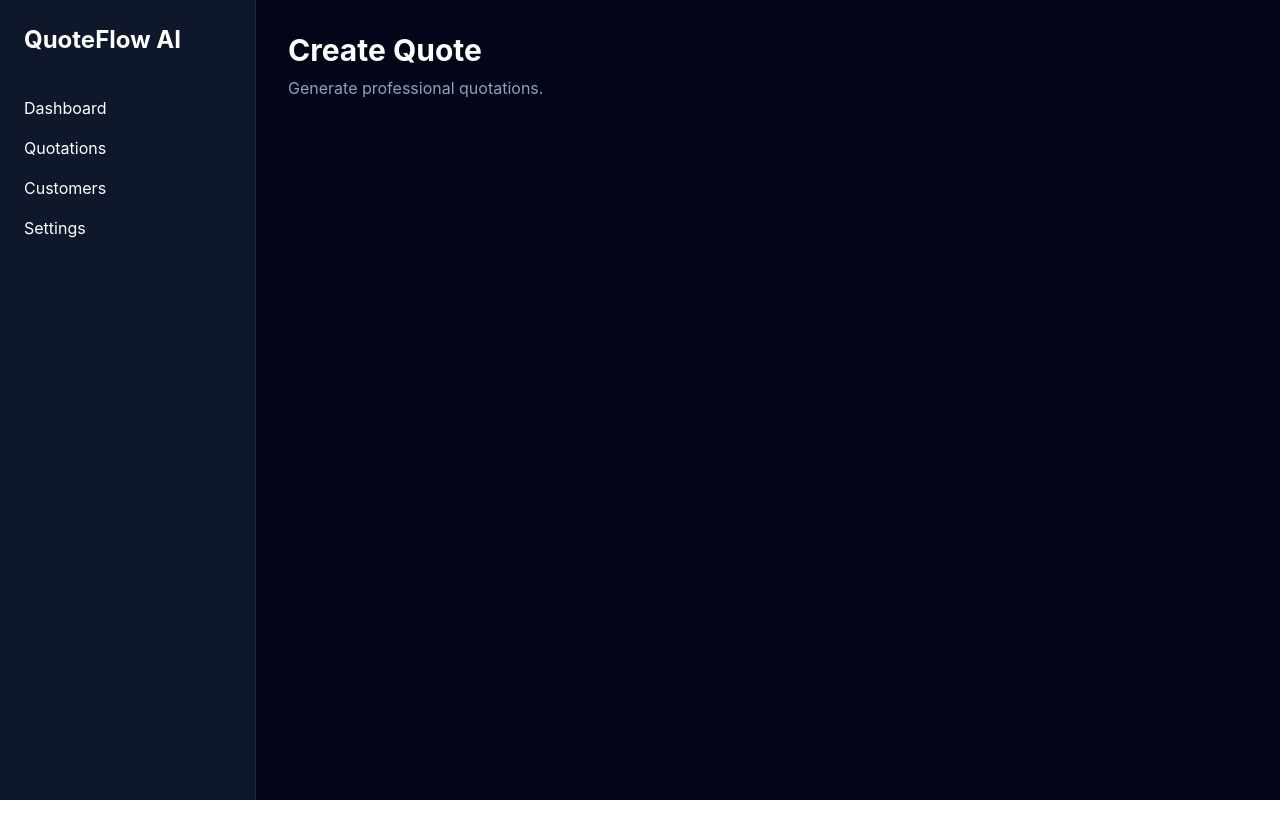
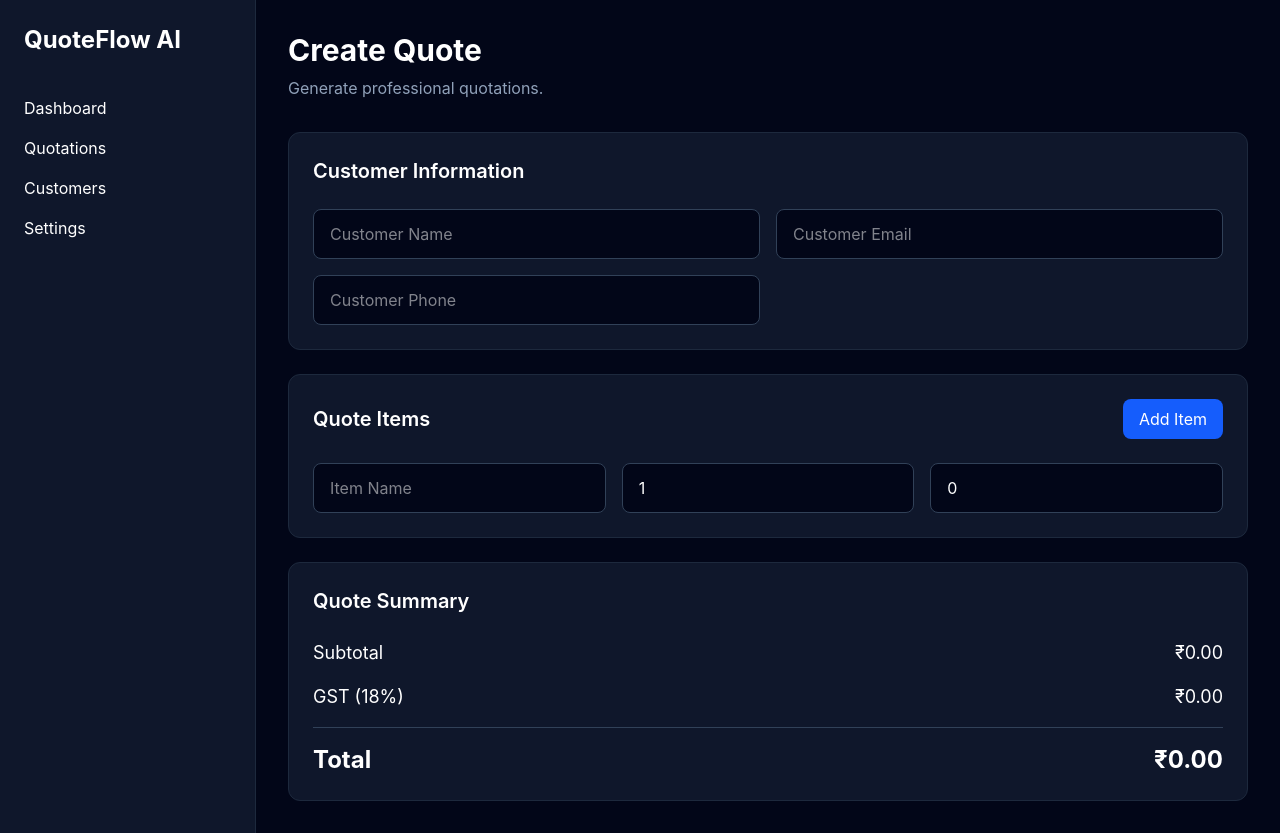
Before and after one commit to prathameshrjagtap/quoteflow-ai, a React (Vite) app in the folder client/: page /create-quote in a window 1280 px wide. Before the commit the page ends 800 px from the top, so only its background shows below. Built offline with nearby package versions, Linux system fonts and the light colour scheme.

Commit message:
Implemented quote item management and calculations

```diff
--- a/client/src/pages/CreateQuote.jsx
+++ b/client/src/pages/CreateQuote.jsx
@@ -1,13 +1,152 @@
+import { useState } from "react";
+
 export default function CreateQuote() {
+  const [customerName, setCustomerName] = useState("");
+  const [customerEmail, setCustomerEmail] = useState("");
+  const [customerPhone, setCustomerPhone] = useState("");
+
+  const [items, setItems] = useState([
+    {
+      itemName: "",
+      quantity: 1,
+      price: 0,
+    },
+  ]);
+
+  const addItem = () => {
+    setItems([
+      ...items,
+      {
+        itemName: "",
+        quantity: 1,
+        price: 0,
+      },
+    ]);
+  };
+
+  const updateItem = (index, field, value) => {
+    const updatedItems = [...items];
+
+    updatedItems[index][field] = value;
+
+    setItems(updatedItems);
+  };
+
+  const subtotal = items.reduce(
+    (total, item) => total + item.quantity * item.price,
+    0,
+  );
+
+  const gst = subtotal * 0.18;
+
+  const grandTotal = subtotal + gst;
+
   return (
-    <div>
-      <h2 className="text-3xl font-bold">
-        Create Quote
-      </h2>
+    <div className="max-w-5xl">
+      <h2 className="text-3xl font-bold">Create Quote</h2>
 
-      <p className="text-slate-400 mt-2">
+      <p className="text-slate-400 mt-2 mb-8">
         Generate professional quotations.
       </p>
+
+      {/* Customer Information */}
+      <div className="bg-slate-900 p-6 rounded-xl border border-slate-800">
+        <h3 className="text-xl font-semibold mb-6">Customer Information</h3>
+
+        <div className="grid md:grid-cols-2 gap-4">
+          <input
+            type="text"
+            placeholder="Customer Name"
+            value={customerName}
+            onChange={(e) => setCustomerName(e.target.value)}
+            className="bg-slate-950 border border-slate-700 rounded-lg px-4 py-3"
+          />
+
+          <input
+            type="email"
+            placeholder="Customer Email"
+            value={customerEmail}
+            onChange={(e) => setCustomerEmail(e.target.value)}
+            className="bg-slate-950 border border-slate-700 rounded-lg px-4 py-3"
+          />
+
+          <input
+            type="text"
+            placeholder="Customer Phone"
+            value={customerPhone}
+            onChange={(e) => setCustomerPhone(e.target.value)}
+            className="bg-slate-950 border border-slate-700 rounded-lg px-4 py-3"
+          />
+        </div>
+      </div>
+
+      {/* Quote Items */}
+      <div className="bg-slate-900 p-6 rounded-xl border border-slate-800 mt-6">
+        <div className="flex justify-between items-center mb-6">
+          <h3 className="text-xl font-semibold">Quote Items</h3>
+
+          <button
+            onClick={addItem}
+            className="bg-blue-600 hover:bg-blue-700 px-4 py-2 rounded-lg"
+          >
+            Add Item
+          </button>
+        </div>
+
+        <div className="space-y-4">
+          {items.map((item, index) => (
+            <div key={index} className="grid md:grid-cols-3 gap-4">
+              <input
+                type="text"
+                placeholder="Item Name"
+                value={item.itemName}
+                onChange={(e) => updateItem(index, "itemName", e.target.value)}
+                className="bg-slate-950 border border-slate-700 rounded-lg px-4 py-3"
+              />
+
+              <input
+                type="number"
+                placeholder="Quantity"
+                value={item.quantity}
+                onChange={(e) =>
+                  updateItem(index, "quantity", Number(e.target.value))
+                }
+                className="bg-slate-950 border border-slate-700 rounded-lg px-4 py-3"
+              />
+
+              <input
+                type="number"
+                placeholder="Price"
+                value={item.price}
+                onChange={(e) =>
+                  updateItem(index, "price", Number(e.target.value))
+                }
+                className="bg-slate-950 border border-slate-700 rounded-lg px-4 py-3"
+              />
+            </div>
+          ))}
+        </div>
+      </div>
+      <div className="bg-slate-900 p-6 rounded-xl border border-slate-800 mt-6">
+        <h3 className="text-xl font-semibold mb-6">Quote Summary</h3>
+
+        <div className="space-y-4 text-lg">
+          <div className="flex justify-between">
+            <span>Subtotal</span>
+            <span>₹{subtotal.toFixed(2)}</span>
+          </div>
+
+          <div className="flex justify-between">
+            <span>GST (18%)</span>
+            <span>₹{gst.toFixed(2)}</span>
+          </div>
+
+          <div className="border-t border-slate-700 pt-4 flex justify-between font-bold text-2xl">
+            <span>Total</span>
+            <span>₹{grandTotal.toFixed(2)}</span>
+          </div>
+        </div>
+      </div>
     </div>
   );
 }
```
